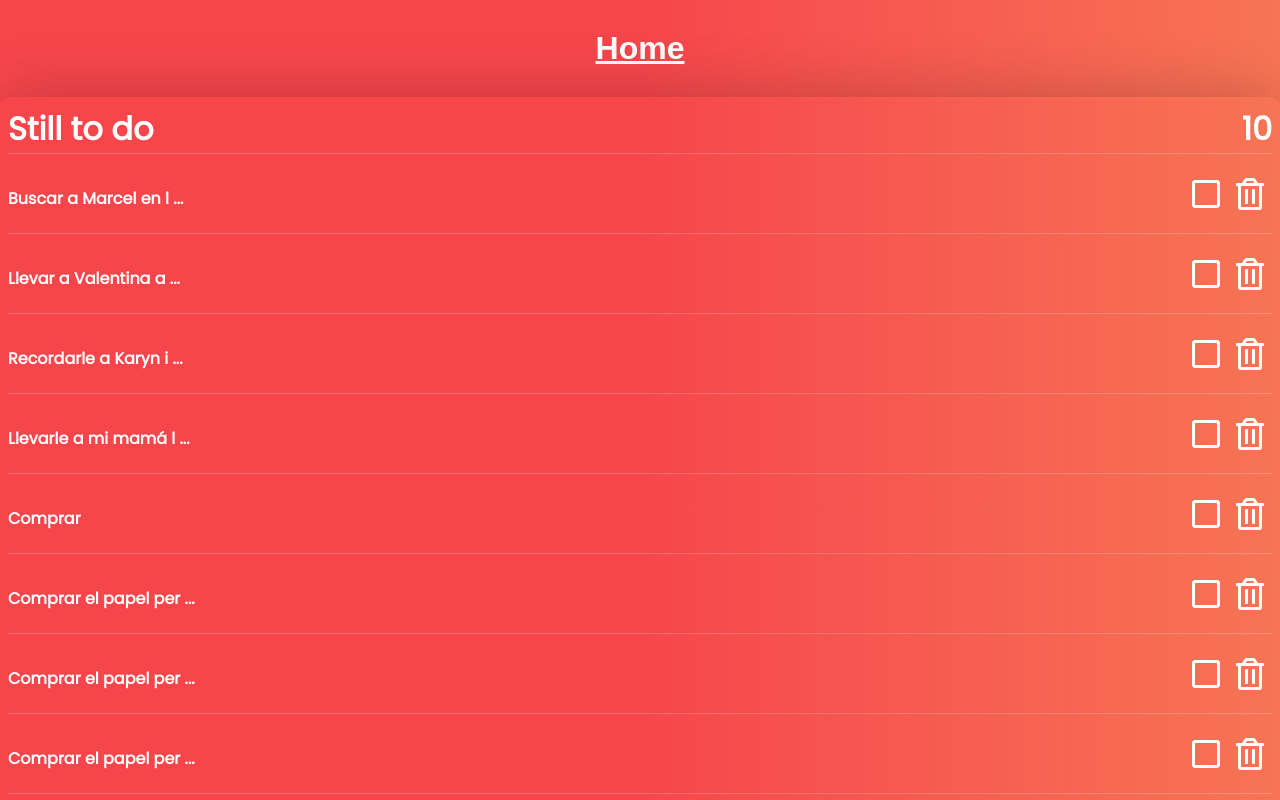
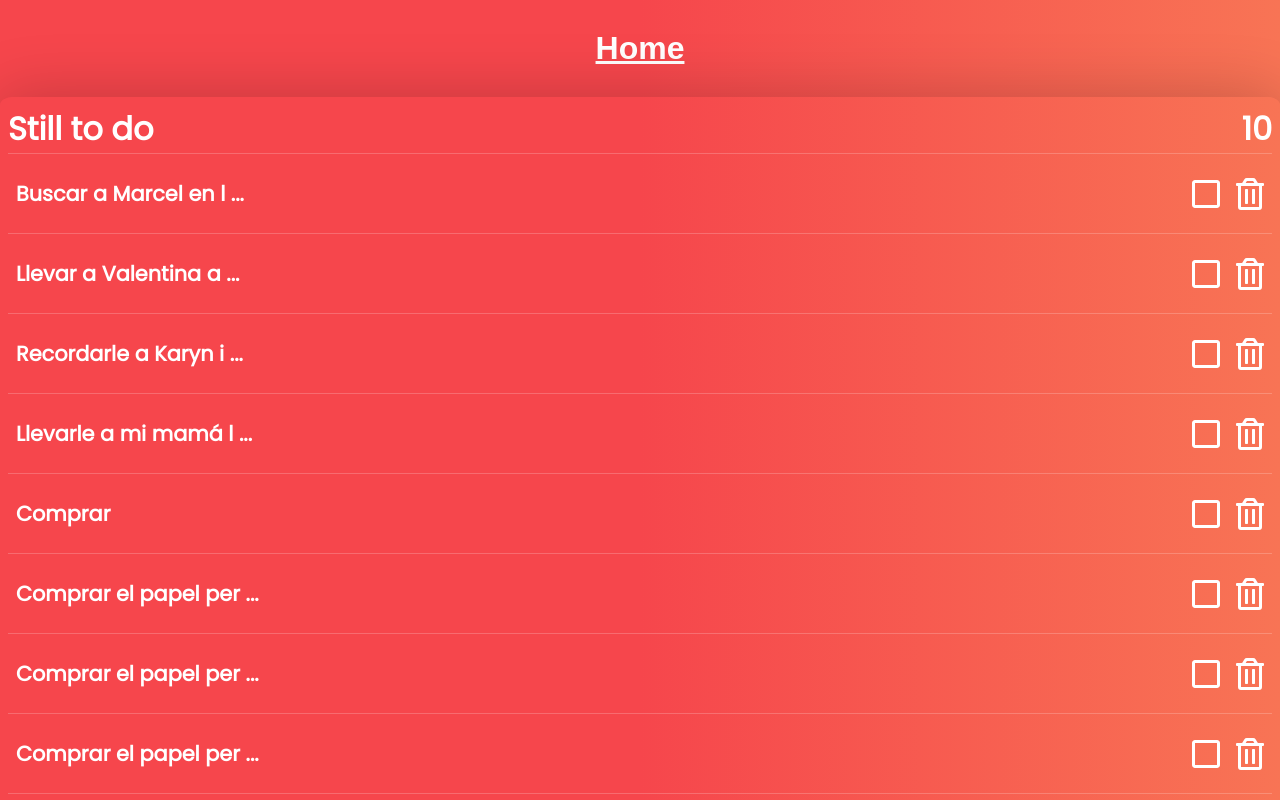
Before and after one commit to rennygalindez/todo-app-vue, a Vue app: page / in a window 1280 px wide. Shown: the top 800 px of the page. Built offline with nearby package versions, Linux system fonts and the light colour scheme.

Commit message:
Add media query

```diff
--- a/src/components/ToDoItem.vue
+++ b/src/components/ToDoItem.vue
@@ -103,4 +103,12 @@ li {
   text-align: center;
   padding-top: 1rem;
 }
+@media (min-width: 640px) {
+  #description {
+    font-size: 1.3rem;
+    /* padding: 1rem 0; */
+    width: 70%;
+    padding: 0.5rem;
+  }
+}
 </style>
```
